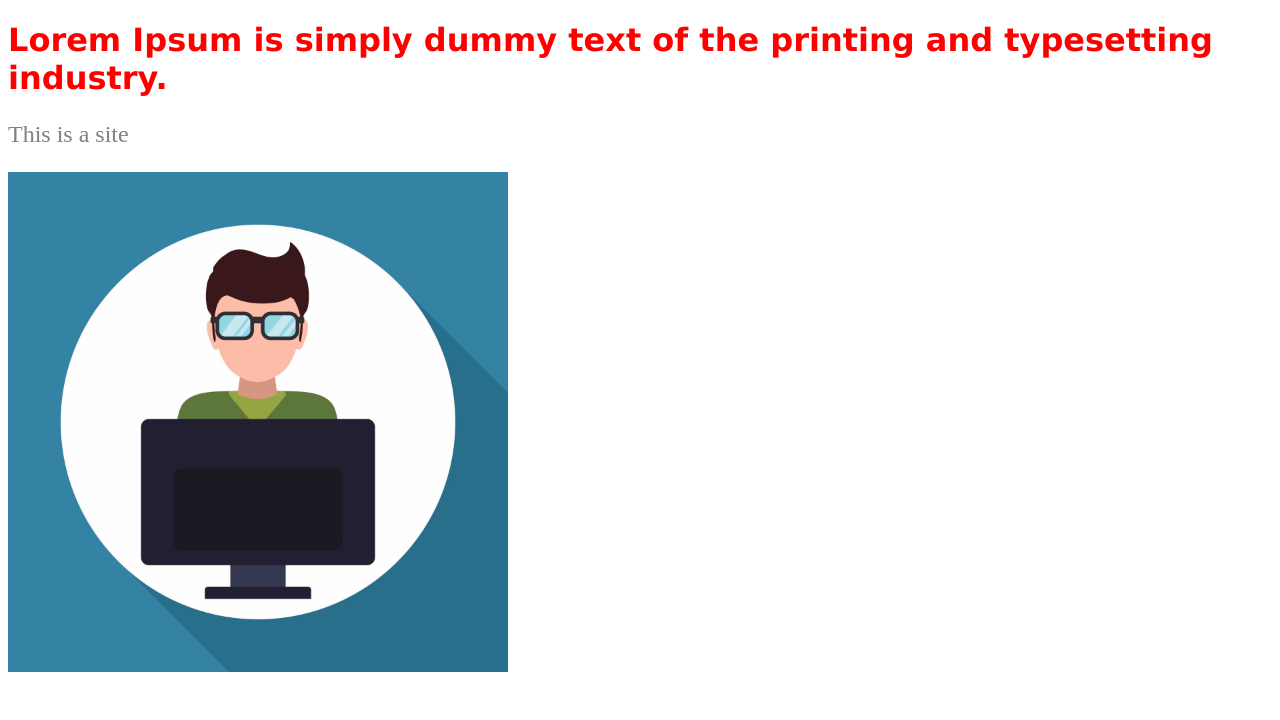
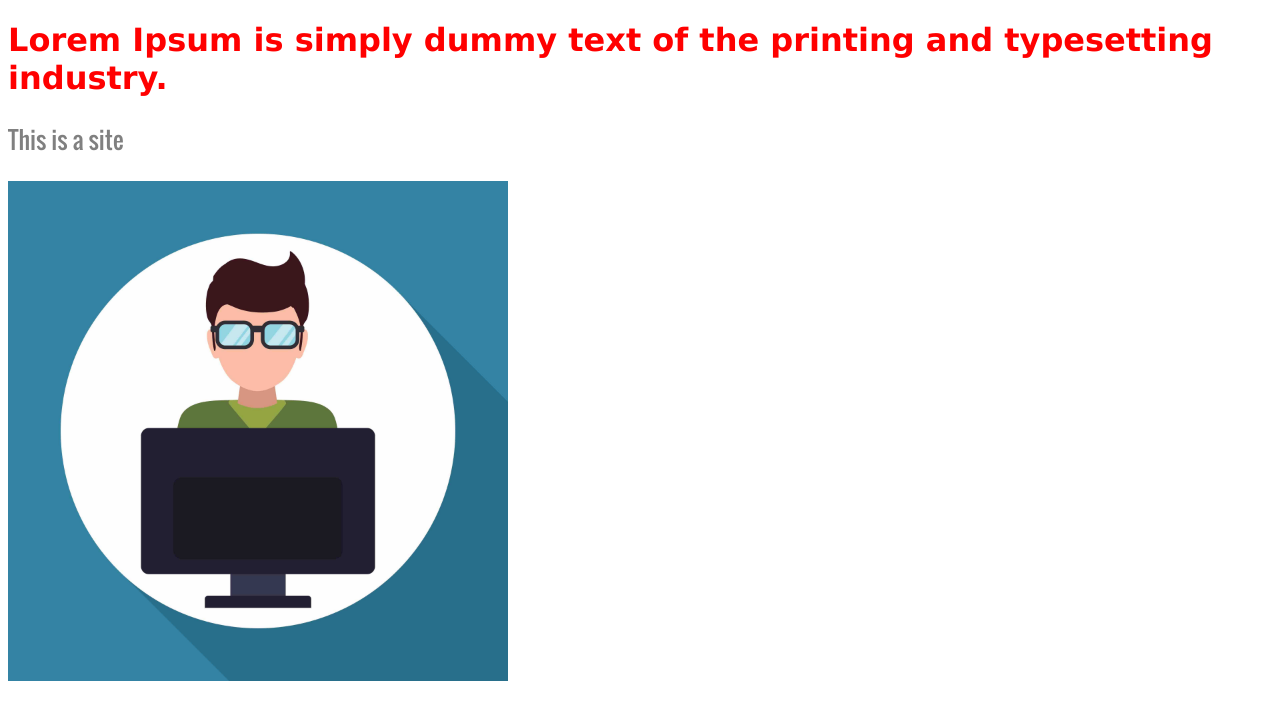
Before and after one commit to Dorcimorci/css-course, a plain HTML site: page index.html in a window 1280 px wide. Drawn offline with Linux system fonts and the light colour scheme.

Commit message:
Configure Oswald font type

```diff
--- a/css/style.css
+++ b/css/style.css
@@ -1,3 +1,8 @@
+@font-face {
+  font-family: "fac";
+  src: url(/fonts/Oswald/Oswald-Regular.ttf);
+}
+
 h1 {
   color: red;
   font-family: Verdana, Geneva, Tahoma, sans-serif;
@@ -6,6 +11,7 @@ h1 {
 p {
   color: gray;
   font-size: 24px;
+  font-family: "fac";
 }
 
 img {
```
Also changed, not shown: fonts/Oswald/OFL.txt (added), fonts/Oswald/Oswald-Bold.ttf (added), fonts/Oswald/Oswald-Light.ttf (added), fonts/Oswald/Oswald-Regular.ttf (added).
